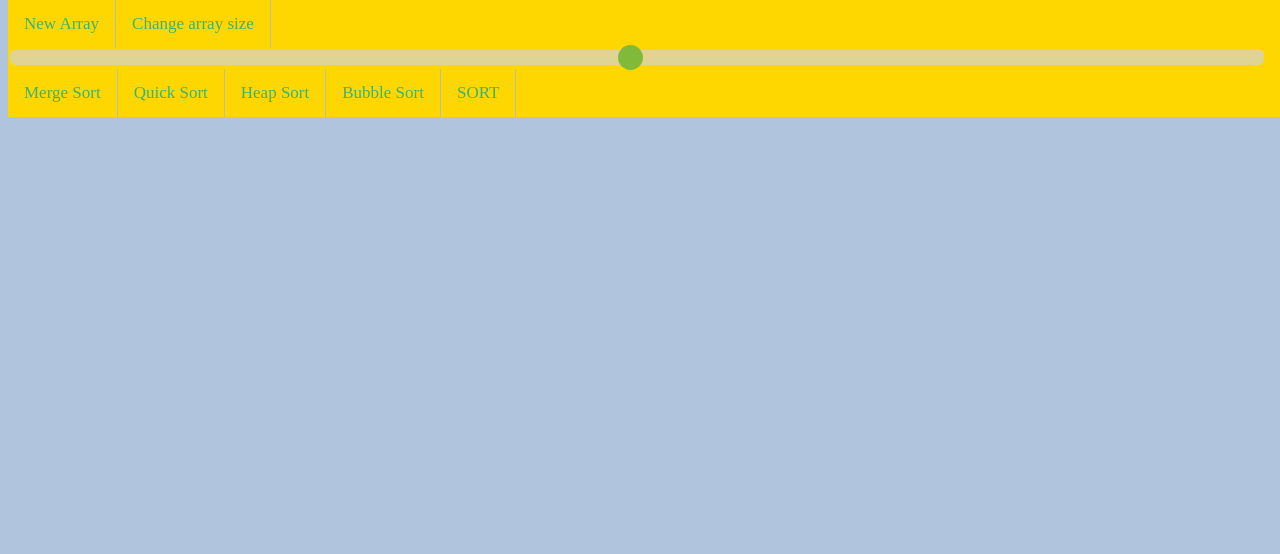
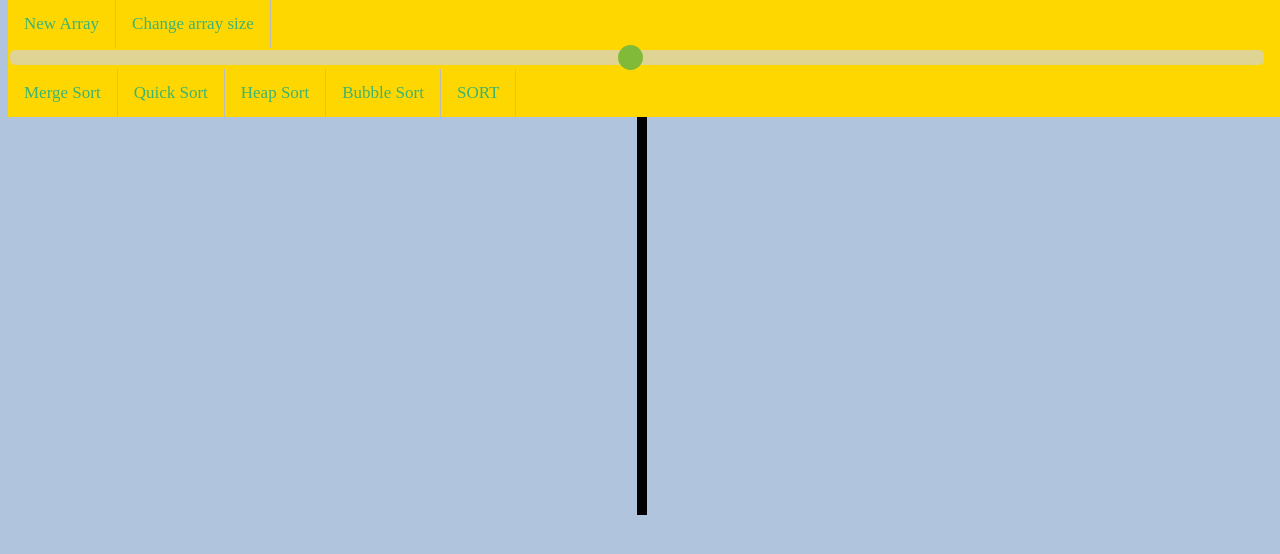
Before and after one commit to thienanstudios/Sorting-Algorithms-Website, a plain HTML site: page index.html in a window 1280 px wide. Drawn offline with Linux system fonts and the light colour scheme.

Commit message:
asdfasoi

```diff
--- a/index.html
+++ b/index.html
@@ -4,11 +4,12 @@
 <head>
     <title>test</title>
     <link href="style.css" rel="stylesheet" type="text/css">
+
 </head>
 
-<body bgcolor="#B0C4DE">
+<body style="background-color: #B0C4DE">
     <div class="topnav">
-        <a href="#newArr">New Array</a>
+        <a onclick="" href="#newArr">New Array</a>
         <a href="#arrSize">Change array size</a>
         <input type="range" min="1" max="100" value="50" class="slider" id="myRange">
         <a href="#merge">Merge Sort</a>
@@ -17,6 +18,17 @@
         <a href="#bubble">Bubble Sort</a>
         <a href="#Sort">SORT</a>
     </div>
+    <div class="bodyContainer">
+
+        <div class="arrayElement"
+            style="height: 500px; width: 10px; margin-left: 3px; background-color: black; color: transparent; font-size: 8px;">
+            10
+        </div>
+
+    </div>
+
+
+    <script src="merge.js"></script>
 </body>
 
 </html>
--- a/style.css
+++ b/style.css
@@ -23,6 +23,8 @@
 .topnav a.active {
     color: #191970;
 }
+
+
 
 .slider {
     -webkit-appearance: none;
@@ -53,3 +55,17 @@
     background: #4CAF50;
     cursor: pointer;
   }
+
+  .bodyContainer {
+      width: 100%;
+      height: 100%;
+      background-color: #B0C4DE;
+      text-align: center;
+  }
+
+  .arrayElement {
+    padding-top: 7px;
+    font-family: sans-serif;
+    font-weight: 700;
+    display: inline-block;
+  }
```
Also changed, not shown: merge.js (added).
